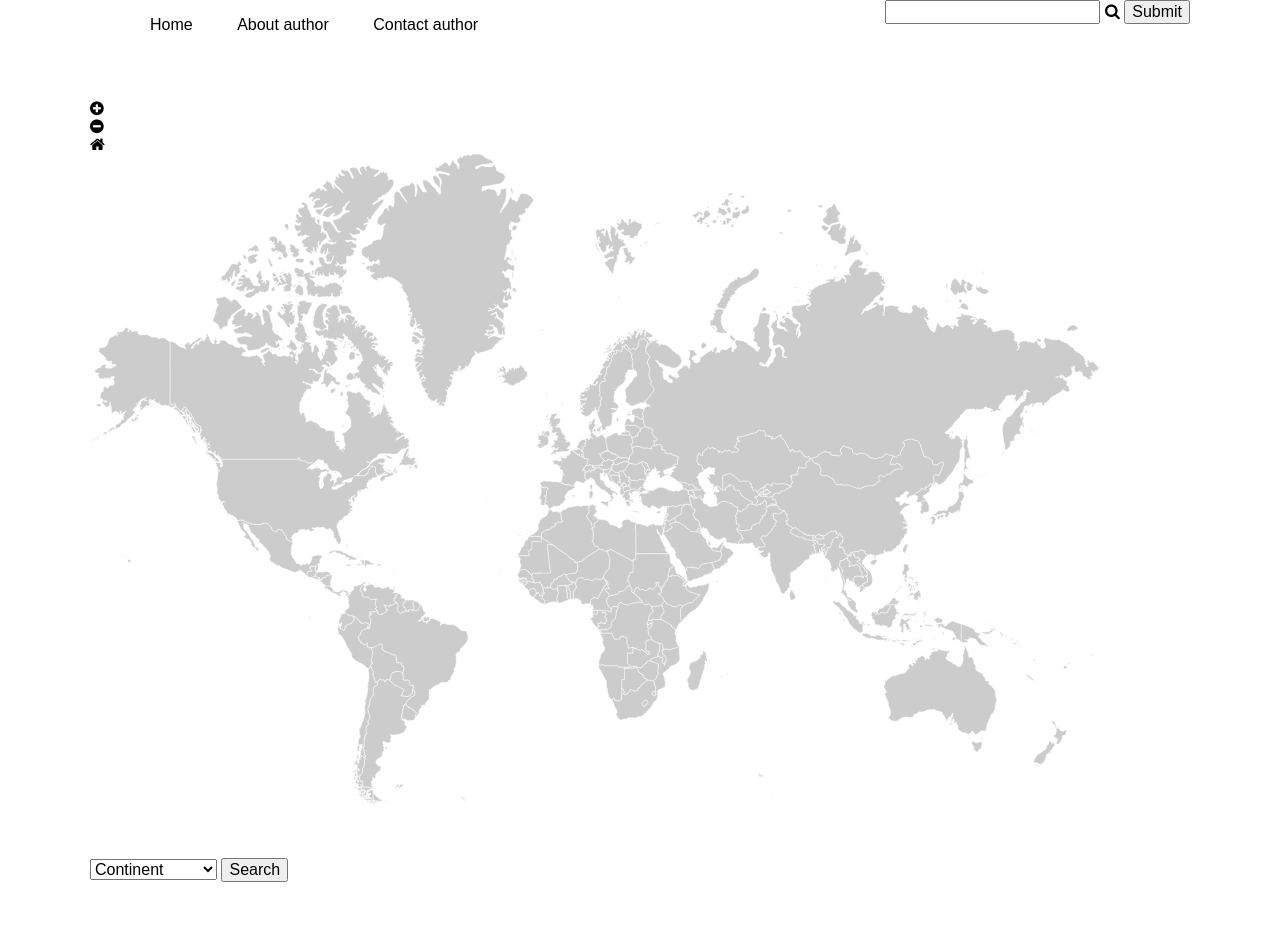
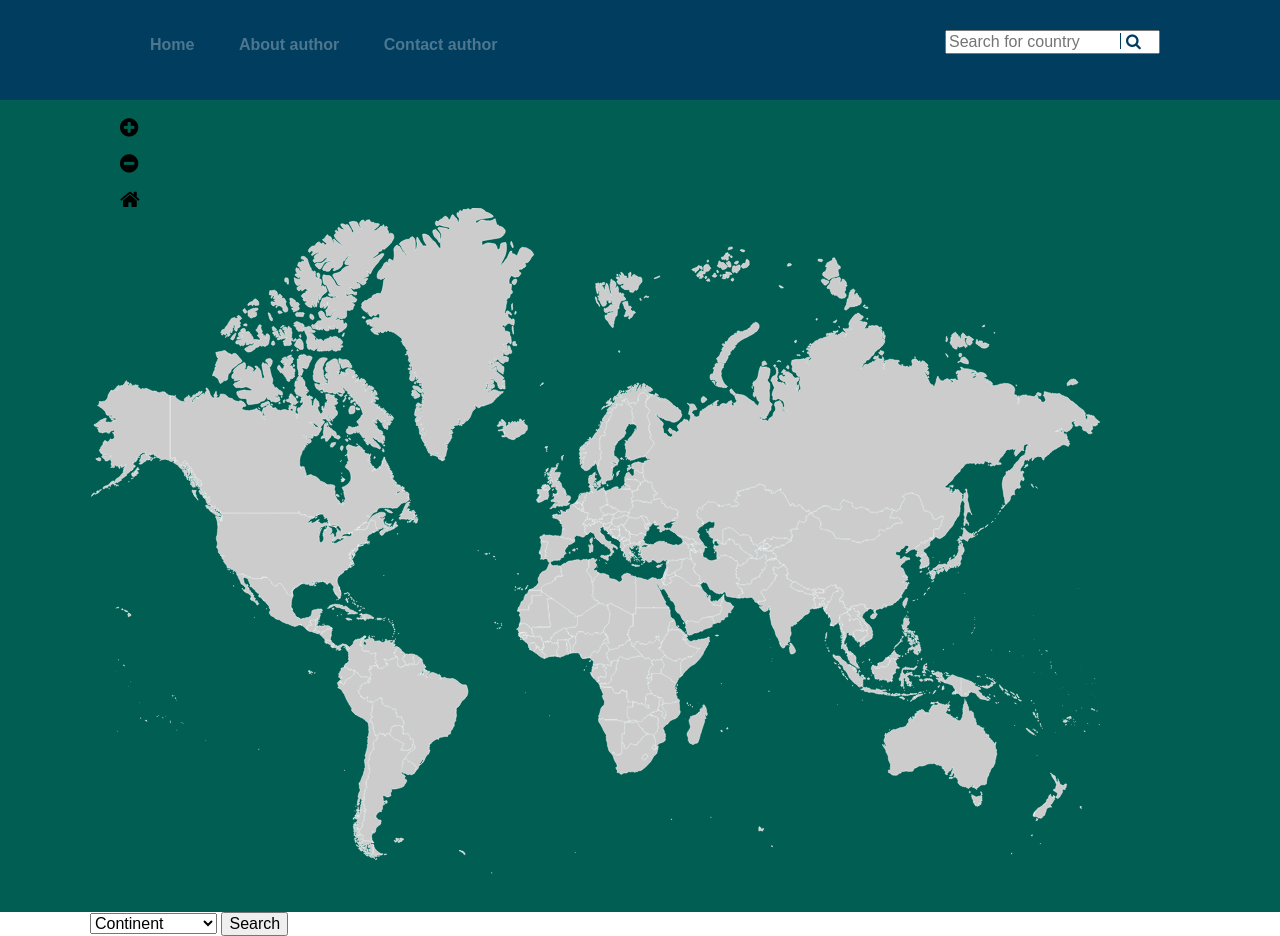
Before and after one commit to EDabrowskaRamm/3factsAboutTheWorldMap, a website: page index.html in a window 1280 px wide. Before the commit the page ends 882 px from the top, so only its background shows below. Drawn offline with Linux system fonts and the light colour scheme.

Commit message:
version3

```diff
--- a/index.html
+++ b/index.html
@@ -22,10 +22,9 @@
         </nav>
       </div>
       <div class="header_form">
-        <form>
+        <form method="get" action="#">
           <label>
-            <input type="search">
-            <i class="fa fa-search" aria-hidden="true"></i>
+            <input type="search" placeholder="Search for country">
           </label>
           <input type="submit">
         </form>
@@ -35,22 +34,24 @@
   <article class="article_map">
     <section class="main_width">
       <div class="map">
-        <div><i class="fa fa-plus-circle" aria-hidden="true"></i></div>
-        <div><i class="fa fa-minus-circle" aria-hidden="true"></i></div>
-        <div><i class="fa fa-home" aria-hidden="true"></i></div>
-        <div><img class="pic_map" src="images/worldHigh.svg"/></div>
+        <div>
+          <i class="fa fa-plus-circle" aria-hidden="true"></i>
+          <i class="fa fa-minus-circle" aria-hidden="true"></i>
+          <i class="fa fa-home" aria-hidden="true"></i>
+        </div>
+        <img class="pic_map" src="images/worldHigh.svg"/>
       </div>
     </section>
   </article>
-  <article>
+  <article class="country_info">
     <section class="main_width">
-      <div class="country_info">
+      <div>
       </div>
     </section>
   </article>
-  <article>
+  <article class="countryLookUp">
     <section class="main_width">
-      <form>
+      <form method="post" action="#">
         <label>
           <select name="continent_type">
             <option value="0">Continent</option>
--- a/scss/modules/_variables.scss
+++ b/scss/modules/_variables.scss
@@ -5,3 +5,9 @@ $breakpoints: (
   mobile: 200px,
   desktop: 601px
 );
+
+//colors
+$backgroundColor: #003D5F;
+$landPartColor: #EF5159;
+$navColor: #4c778f;
+$seeColor: #005f52;
--- a/scss/partials/_header.scss
+++ b/scss/partials/_header.scss
@@ -1,30 +1,62 @@
 header{
   height: 100px;
+  width: 100%;
+  background-color: $backgroundColor;
+  //dlaczego gubi sie background color ponizej 1100px???
 }
 .navigation{
   float: left;
   clear: both;
   height: 50px;
   width: 50px;
+  margin-top: 20px;
+  a{
+    font-weight: bold;
+  }
 }
 .header_form{
   display: inline-block;
   float: right;
+  form{
+    position: relative;
+    margin-top: 30px;
+    margin-right: 30px;
+    padding: 0;
+    display: block;
+    &::after{
+      content: '\f002';
+      font-family: 'FontAwesome';
+      position: absolute;
+      display: block;
+      left: 175px;
+      top: 3px;
+      padding-left: 5px;
+      border-left: 1px solid $backgroundColor;
+      color: $backgroundColor;
+    }
+    input[type="submit"]{
+      display: none;
+    }
+  }
 }
 
 @media#{$mobile}{
   .header_nav{
     display: none;
   }
-
-  header i{
+  .navigation i{
     cursor: pointer;
     &.fa-bars {
-      font-size: (5em / 3);
+      font-size: (7em / 3);
       line-height: (3em / 4);
       vertical-align: -15%;
+      margin-left: 30px;
+      margin-top: 10px;
     }
   }
+
+
+
 
 }
 
@@ -48,7 +80,7 @@ header{
         margin: 0 20px;
         a{
           text-decoration: none;
-          color: black;
+          color: $navColor;
         }
       }
     }
--- a/scss/partials/_map.scss
+++ b/scss/partials/_map.scss
@@ -1,13 +1,32 @@
+.article_map{
+  background-color: $seeColor;
+}
+
 @media#{$desktop}{
   .main_width{
     width: 1100px;
     margin: 0 auto;
   }
-
   .pic_map{
     width: 100%;
     height: 700px;
   }
-
+  .map i{
+    &.fa {
+      font-size: (4em / 3);
+      line-height: (3em / 4);
+      vertical-align: -15%;
+      margin-left: 30px;
+      padding-top: 20px;
+      display: block;
+    }
+  }
 
 }
+
+@media#{$mobile}{
+  .pic_map{
+    width: 100%;
+    height: 500px;
+  }
+}
```
Also changed, not shown: css/style.css.
